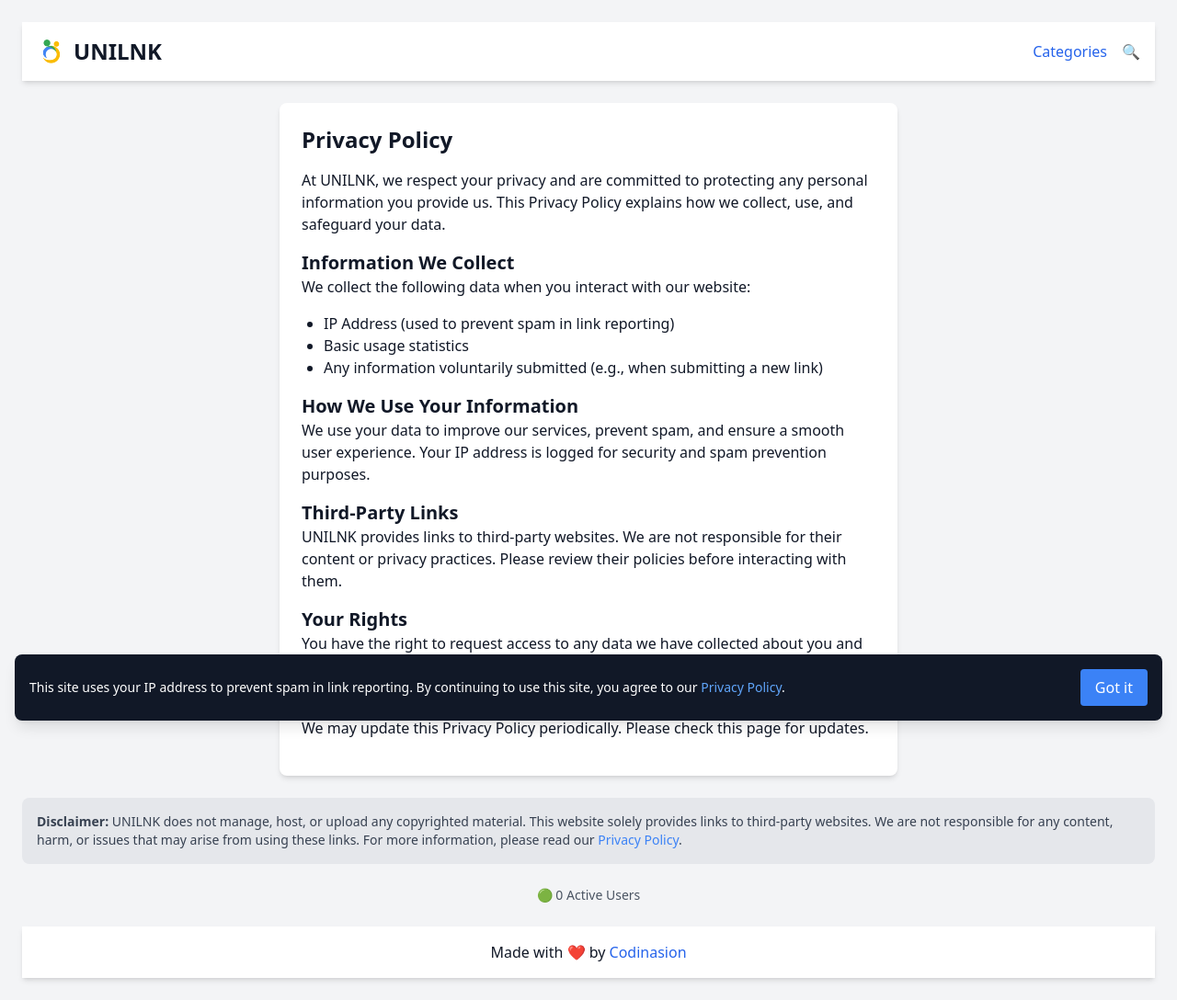
After one commit to codinasion/unilnk, a Django app: page /privacy-policy/ in a window 1280 px wide. The commit adds this page. Shown: the whole page at 92% size. Run offline with Django 5.2, Linux system fonts and the light colour scheme.

Commit message:
Add Privacy Policy page and cookie consent banner

```diff
--- a/main/urls.py
+++ b/main/urls.py
@@ -10,6 +10,7 @@ from .views import (
     ReportLinkWorkingView,
     ReportLinkBrokenView,
     ReportLinkSpamView,
+    PrivacyPolicyView
 )
 
 urlpatterns = [
@@ -39,4 +40,5 @@ urlpatterns = [
         ReportLinkSpamView.as_view(),
         name="report_link_spam",
     ),
+    path("privacy-policy/", PrivacyPolicyView.as_view(), name="privacy_policy"),
 ]
--- a/main/views.py
+++ b/main/views.py
@@ -159,3 +159,8 @@ class ReportLinkSpamView(View):
             link=link, ip_address=ip_address, action="spam"
         )
         return redirect(request.META.get("HTTP_REFERER", "home"))
+
+
+class PrivacyPolicyView(View):
+    def get(self, request):
+        return render(request, "privacy-policy.html")
--- a/templates/base.html
+++ b/templates/base.html
@@ -34,6 +34,7 @@
             {% include "partials/disclaimer.html" %}
             {% include "partials/active-users.html" %}
             {% include "partials/footer.html" %}
+            {% include "partials/cookie-consent.html" %}
         </div>
     </body>
 </html>
--- /dev/null
+++ b/templates/partials/cookie-consent.html
@@ -0,0 +1,26 @@
+<div id="cookie-consent" class="fixed bottom-4 left-4 right-4 bg-gray-900 text-white p-4 rounded-lg shadow-lg flex justify-between items-center">
+    <p class="text-sm">
+        This site uses your IP address to prevent spam in link reporting. By continuing to use this site, you agree to our
+        <a href="{% url "privacy_policy" %}"
+         class="hover:underline text-blue-400">Privacy Policy</a>.
+    </p>
+    <button id="accept-cookie" class="bg-blue-500 text-white px-4 py-2 rounded hover:bg-blue-600">Got it</button>
+</div>
+
+<script>
+    document.addEventListener("DOMContentLoaded", function () {
+        const consentBanner = document.getElementById("cookie-consent");
+        const acceptButton = document.getElementById("accept-cookie");
+
+        if (localStorage.getItem("cookieConsent") === "true") {
+            consentBanner.style.display = "none";
+        } else {
+            consentBanner.style.display = "flex";
+        }
+
+        acceptButton.addEventListener("click", function () {
+            localStorage.setItem("cookieConsent", "true");
+            consentBanner.style.display = "none";
+        });
+    });
+</script>
--- a/templates/partials/disclaimer.html
+++ b/templates/partials/disclaimer.html
@@ -1,5 +1,8 @@
 <div class="bg-gray-200 p-4 mt-6 rounded-lg text-sm text-gray-700">
     <p>
         <strong>Disclaimer:</strong> UNILNK does not manage, host, or upload any copyrighted material. This website solely provides links to third-party websites. We are not responsible for any content, harm, or issues that may arise from using these links.
+        For more information, please read our <a href="{% url "privacy_policy" %}"
+        class="text-blue-500 hover:underline"
+        >Privacy Policy</a>.
     </p>
 </div>
--- /dev/null
+++ b/templates/privacy-policy.html
@@ -0,0 +1,33 @@
+{% extends "base.html" %}
+{% block title %}
+    Privacy Policy | {{ block.super }}
+{% endblock title %}
+{% block content %}
+    <div class="bg-white p-6 shadow-md rounded-lg max-w-2xl mx-auto">
+        <h2 class="text-2xl font-semibold mb-4">Privacy Policy</h2>
+        <p class="mb-4">
+            At UNILNK, we respect your privacy and are committed to protecting any personal information you provide us. This Privacy Policy explains how we collect, use, and safeguard your data.
+        </p>
+        <h3 class="text-xl font-semibold mt-4">Information We Collect</h3>
+        <p class="mb-4">We collect the following data when you interact with our website:</p>
+        <ul class="list-disc pl-6 mb-4">
+            <li>IP Address (used to prevent spam in link reporting)</li>
+            <li>Basic usage statistics</li>
+            <li>Any information voluntarily submitted (e.g., when submitting a new link)</li>
+        </ul>
+        <h3 class="text-xl font-semibold mt-4">How We Use Your Information</h3>
+        <p class="mb-4">
+            We use your data to improve our services, prevent spam, and ensure a smooth user experience. Your IP address is logged for security and spam prevention purposes.
+        </p>
+        <h3 class="text-xl font-semibold mt-4">Third-Party Links</h3>
+        <p class="mb-4">
+            UNILNK provides links to third-party websites. We are not responsible for their content or privacy practices. Please review their policies before interacting with them.
+        </p>
+        <h3 class="text-xl font-semibold mt-4">Your Rights</h3>
+        <p class="mb-4">
+            You have the right to request access to any data we have collected about you and request its deletion if applicable. Contact us for any concerns.
+        </p>
+        <h3 class="text-xl font-semibold mt-4">Changes to This Policy</h3>
+        <p class="mb-4">We may update this Privacy Policy periodically. Please check this page for updates.</p>
+    </div>
+{% endblock content %}
```
